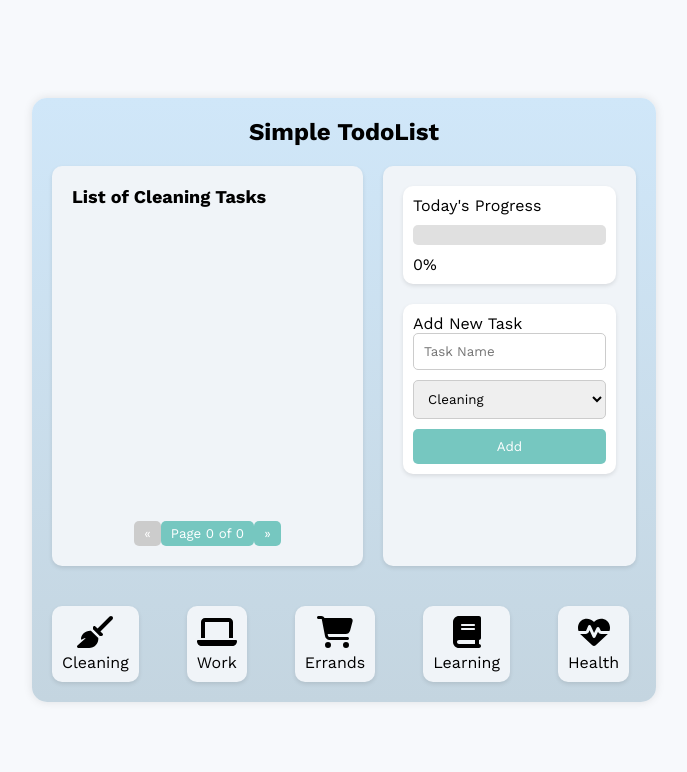
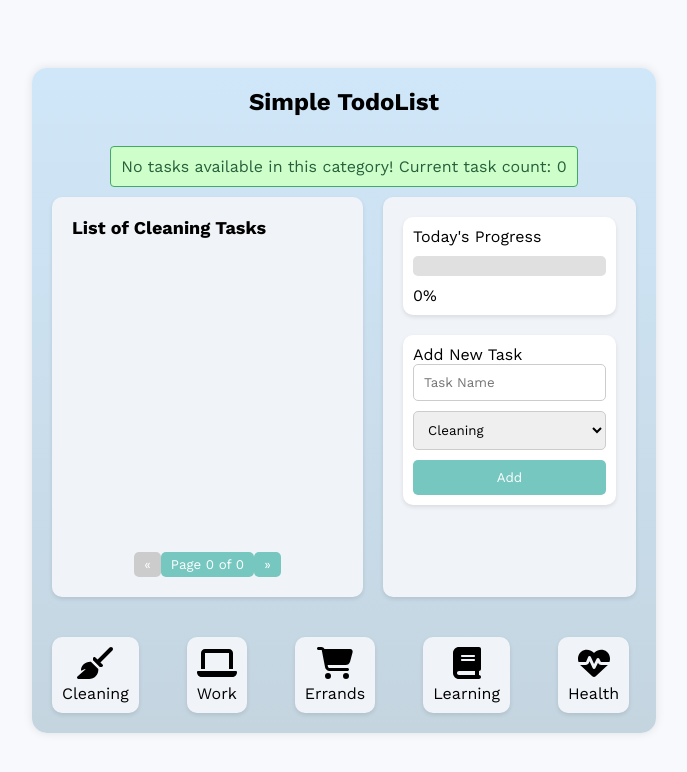
Before and after one commit to ruthgeorgiev/react-todo.list, a React (Vite) app: page / in a window 1280 px wide. Shown: the top 772 px of the page, without its empty margins (296-983 px from the left). Built offline with nearby package versions, Linux system fonts and the light colour scheme.

Commit message:
updated for UI

```diff
--- a/src/App.css
+++ b/src/App.css
@@ -181,3 +181,22 @@ body, html {
 .pagination span {
   margin: 0 10px;
 }
+
+.warning-banner {
+  background-color: #ceffcb;
+  color: #28603b;
+  padding: 10px;
+  margin: 10px 0;
+  border: 1px solid #42a968;
+  border-radius: 4px;
+  text-align: center;
+}
+
+.important-badge {
+  background-color: yellow;
+  color: rgb(8, 116, 57);
+  font-weight: bold;
+  padding: 5px;
+  border-radius: 3px;
+  margin-right: 10px;
+}
--- a/src/App.jsx
+++ b/src/App.jsx
@@ -2,12 +2,13 @@ import React, { useState, useEffect } from 'react';
 import { HashRouter as Router } from 'react-router-dom';
 import { FontAwesomeIcon } from '@fortawesome/react-fontawesome';
 import { faBroom, faLaptop, faShoppingCart, faBook, faHeartbeat } from '@fortawesome/free-solid-svg-icons';
-import { faSave, faEdit, faTrashAlt } from '@fortawesome/free-regular-svg-icons';
+import { faSave, faEdit, faTrashAlt, faStar, faStarHalfAlt } from '@fortawesome/free-regular-svg-icons';
 import { v4 as uuidv4 } from 'uuid';
 import './App.css';
-import Contentful from './components/Contentful';
 import Container from './components/Container/Container';
 import Typography from './components/Typography/Typography';
+import WarningBanner from './components/WarningBanner';
+import Contentful from './components/Contentful';
 
 const App = () => {
   const [tasks, setTasks] = useState({
@@ -42,7 +43,7 @@ const App = () => {
     if (newTaskName.trim() && selectedCategory) {
       setTasks(prevTasks => ({
         ...prevTasks,
-        [selectedCategory]: [...prevTasks[selectedCategory], { id: uuidv4(), name: newTaskName, completed: false }]
+        [selectedCategory]: [...prevTasks[selectedCategory], { id: uuidv4(), name: newTaskName, completed: false, isImportant: false }]
       }));
       setNewTaskName('');
       setCurrentPage(Math.ceil((tasks[selectedCategory].length + 1) / tasksPerPage));
@@ -70,6 +71,15 @@ const App = () => {
       ...prevTasks,
       [category]: prevTasks[category].map(task =>
         task.id === taskId ? { ...task, completed: !task.completed } : task
+      )
+    }));
+  };
+
+  const handleToggleImportant = (category, taskId) => {
+    setTasks(prevTasks => ({
+      ...prevTasks,
+      [category]: prevTasks[category].map(task =>
+        task.id === taskId ? { ...task, isImportant: !task.isImportant } : task
       )
     }));
   };
@@ -105,6 +115,8 @@ const App = () => {
     if (currentPage < totalPages) setCurrentPage(currentPage + 1);
   };
 
+  const hasTasks = currentTasks.length > 0;
+
   return (
     <Router>
       <Container>
@@ -112,12 +124,19 @@ const App = () => {
           <Typography fontSize="24px" bold={true} style={{ marginBottom: '20px' }} className="app-title">
             Simple TodoList
           </Typography>
+          <Contentful hasTasks={hasTasks} />
+          { !hasTasks ?
+          <WarningBanner message={`No tasks available in this category! Current task count: ${currentTasks.length}`} />
+          : null
+          }
+
           <div className="main-content">
             <div className="task-list-container">
               <Typography fontSize="18px" bold={true}>List of {selectedCategory} Tasks</Typography>
               <div className="task-list">
                 {currentTasks.map(task => (
                   <div className="task-item" key={task.id}>
+                    {task.isImportant && <span className="important-badge">Important</span>}
                     {editingTaskId === task.id ? (
                       <input
                         type="text"
@@ -141,6 +160,9 @@ const App = () => {
                       </>
                     )}
                     <div className="task-actions">
+                      <button onClick={() => handleToggleImportant(selectedCategory, task.id)}>
+                        <FontAwesomeIcon icon={task.isImportant ? faStar : faStarHalfAlt} style={{ color: task.isImportant ? 'gold' : 'grey' }} />
+                      </button>
                       {editingTaskId === task.id ? (
                         <button onClick={() => handleSaveTask(selectedCategory, task.id)}>
                           <FontAwesomeIcon icon={faSave} style={{ color: 'black' }} />
@@ -218,7 +240,6 @@ const App = () => {
           </div>
         </div>
       </Container>
-      <Contentful />
     </Router>
   );
 };
--- a/src/components/Contentful.jsx
+++ b/src/components/Contentful.jsx
@@ -1,6 +1,6 @@
 import React from 'react';
 
-function Contentful() {
+const Contentful = () => {
   return (
     <h1></h1>
   );
--- /dev/null
+++ b/src/components/WarningBanner.jsx
@@ -0,0 +1,12 @@
+import React from 'react';
+
+function WarningBanner({ message }) {
+
+  return (
+  <div className="warning-banner">
+    {message}
+  </div>
+  );
+}
+
+export default WarningBanner;
```
